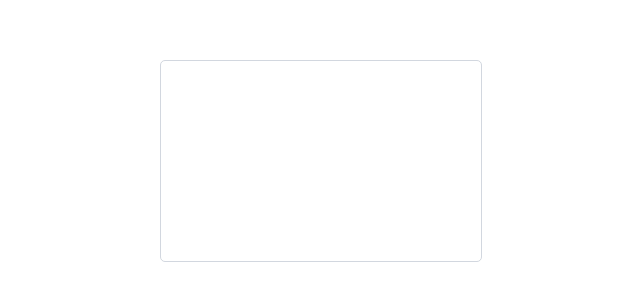
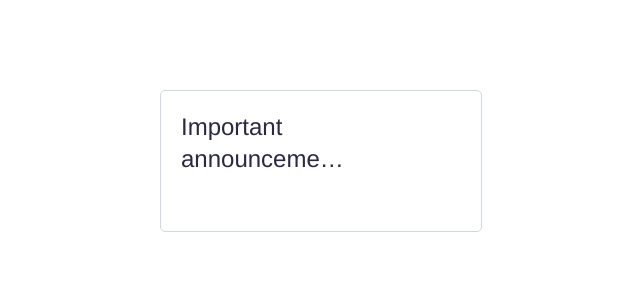
Before and after one commit to dlaurent123/cardjs, a React (Create React App) app: page / in a window 1280 px wide. Shown: the part 239-540 px from the top of the page, without its empty margins (319-959 px from the left). Built offline with nearby package versions, Linux system fonts and the light colour scheme.

Commit message:
implement web kit line clamping to truncate heading after 2 lines

```diff
--- a/src/App.css
+++ b/src/App.css
@@ -4,6 +4,12 @@
   height: 100vh;
   justify-content: center;
   align-items: center;
+}
+.truncate {
+  display: -webkit-box;
+  -webkit-box-orient: vertical;
+  -webkit-line-clamp: 2;
+  overflow: hidden;
 }
 
 .App-logo {
--- a/src/App.js
+++ b/src/App.js
@@ -3,7 +3,14 @@ import { Card } from "./components/Card";
 function App() {
   return (
     <div className="App">
-      <Card></Card>
+      <Card>
+        <Card.Body>
+          <Card.Heading
+            className="truncate"
+            text={"Important announcement- hello world"}
+          />
+        </Card.Body>
+      </Card>
     </div>
   );
 }
--- a/src/components/Card.js
+++ b/src/components/Card.js
@@ -1,6 +1,6 @@
 import React from "react";
 import classNames from "classnames";
-import { CardContainer, Body } from "./cardStyles/CardStyles";
+import { CardContainer, Body, Heading } from "./cardStyles/CardStyles";
 
 const Card = ({ children, classes, ...rest }) => {
   return (
@@ -18,4 +18,14 @@ Card.Body = ({ children, classes, ...rest }) => {
   );
 };
 
+Card.Heading = ({ classes, text, ...rest }) => {
+  return (
+    <div style={{ width: "15vw" }}>
+      <Heading className={classNames("card-heading", classes)} {...rest}>
+        {text}
+      </Heading>
+    </div>
+  );
+};
+
 export { Card };
--- a/src/components/cardStyles/CardStyles.js
+++ b/src/components/cardStyles/CardStyles.js
@@ -2,7 +2,9 @@ import styled from "styled-components";
 
 export const Body = styled.div`
   display: flex;
-  margin: 20px;
+  margin: 10px;
+  min-width: 25vh;
+  min-height: 15vh;
 `;
 
 export const CardContainer = styled.div`
@@ -13,6 +15,15 @@ export const CardContainer = styled.div`
   border-radius: 5px;
   border-style: solid;
   min-width: 25vw;
-  min-height: 25vh;
+  min-height: 15vh;
   overflow: hidden;
 `;
+
+export const Heading = styled.p`
+  font-family: Helvetica Neue;
+  font-size: 24px;
+  line-height: 32px;
+  color: #2a2941;
+  margin: 10px;
+  text-align: left;
+`;
```
